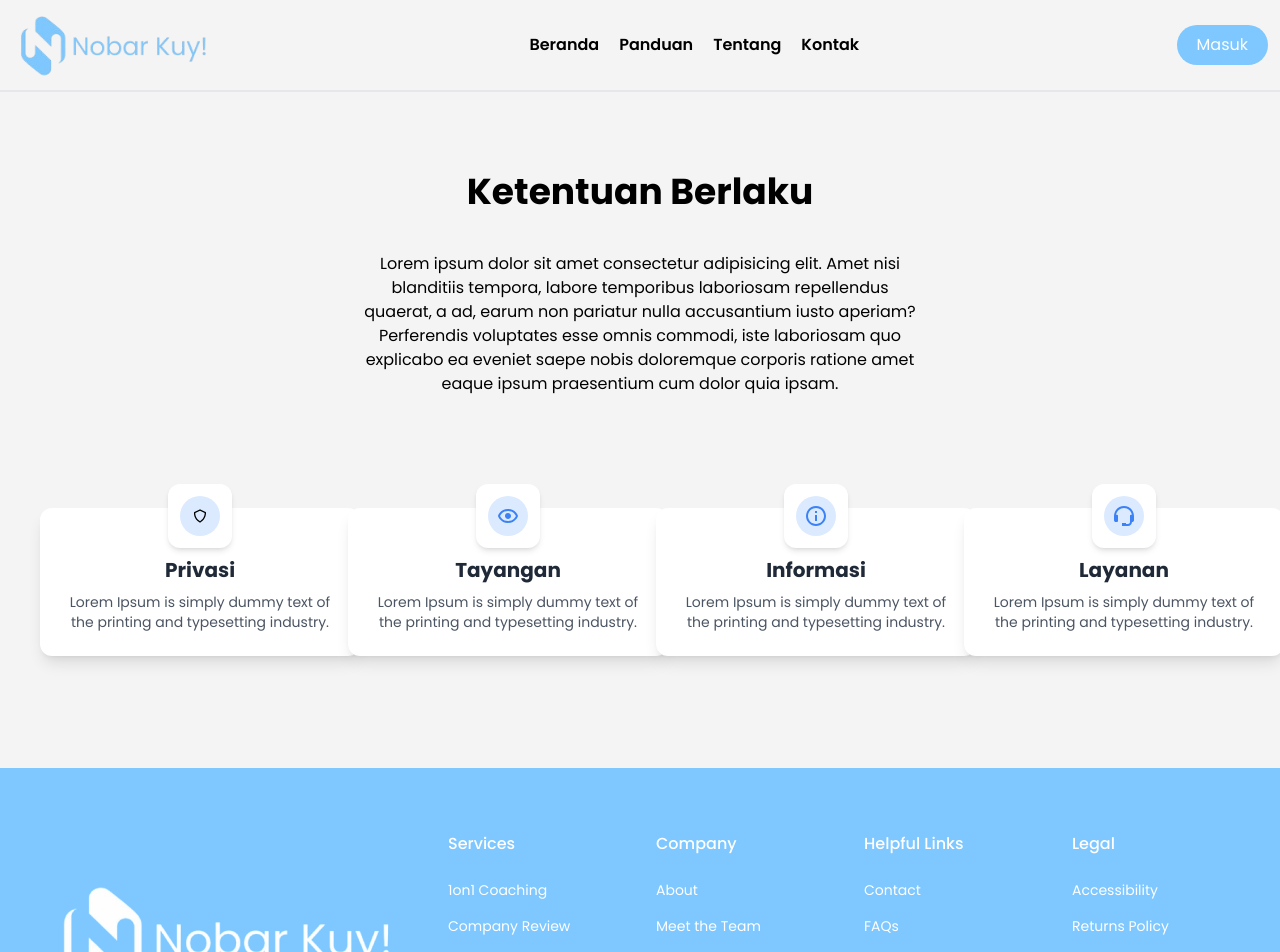
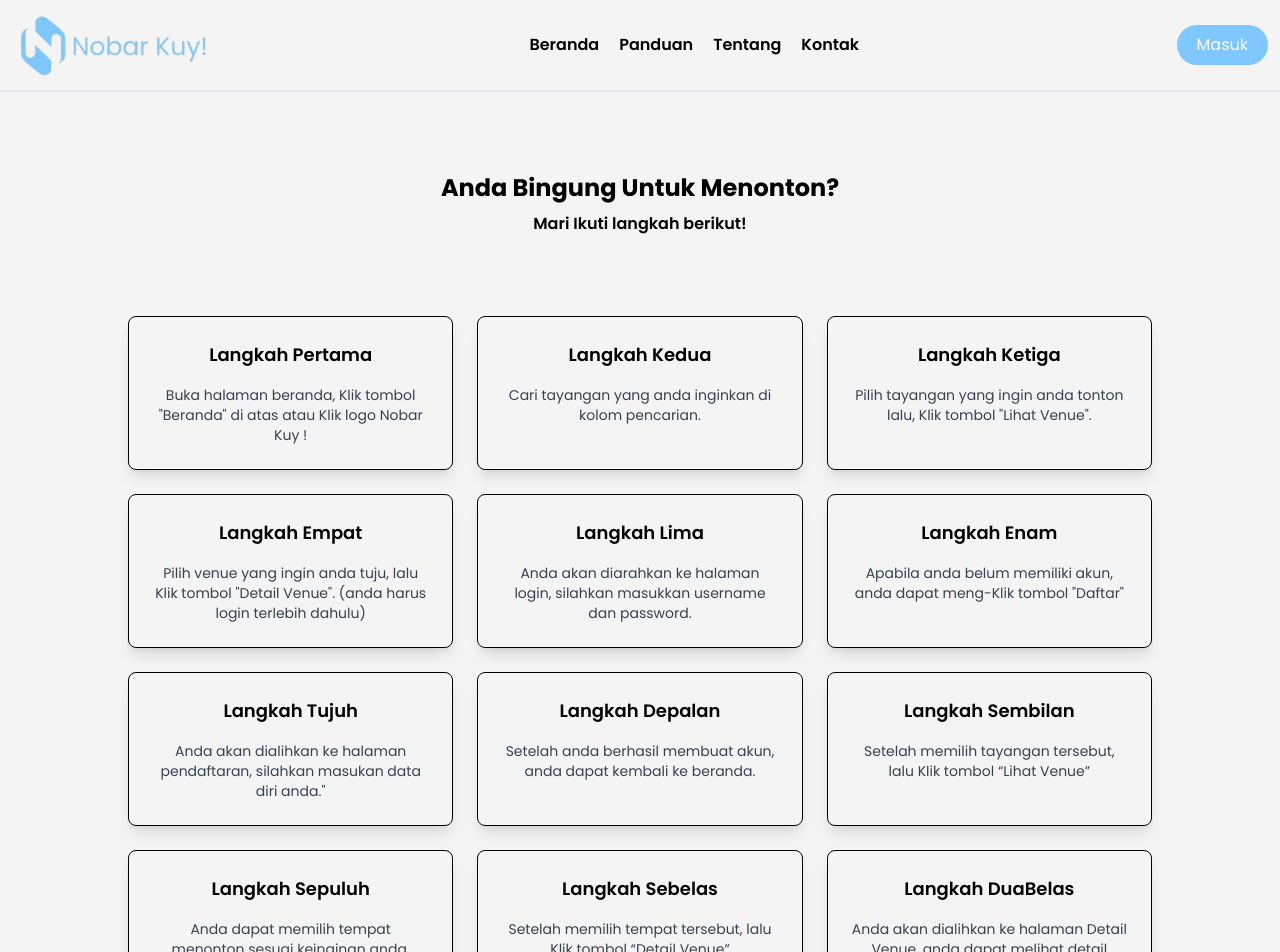
Before and after one commit to KOSATAN7/nkuy-fe, a React (Vite) app: page /panduan in a window 1280 px wide. Shown: the top 952 px of the page. Built offline with nearby package versions, Linux system fonts and the light colour scheme.

Commit message:
new panduan page

```diff
--- a/src/pages/UserPage/Panduan/index.tsx
+++ b/src/pages/UserPage/Panduan/index.tsx
@@ -1,42 +1,104 @@
 import MainLayout from "../LandingPage/Layout";
-import PanduanCard from "./components/PanduanCard";
-import { BiShield, BiInfoCircle, BiShow, BiSupport } from "react-icons/bi";
 
 const PanduanPage = () => {
+    const steps = [
+        {
+            title: "Langkah Pertama",
+            description: 'Buka halaman beranda, Klik tombol "Beranda" di atas atau Klik logo Nobar Kuy !',
+        },
+        {
+            title: "Langkah Kedua",
+            description: "Cari tayangan yang anda inginkan di kolom pencarian.",
+        },
+        {
+            title: "Langkah Ketiga",
+            description: 'Pilih tayangan yang ingin anda tonton lalu, Klik tombol "Lihat Venue".',
+        },
+        {
+            title: "Langkah Empat",
+            description:
+                'Pilih venue yang ingin anda tuju, lalu Klik tombol "Detail Venue". (anda harus login terlebih dahulu)',
+        },
+        {
+            title: "Langkah Lima",
+            description: "Anda akan diarahkan ke halaman login, silahkan masukkan username dan password.",
+        },
+        {
+            title: "Langkah Enam",
+            description: 'Apabila anda belum memiliki akun, anda dapat meng-Klik tombol "Daftar"',
+        },
+        {
+            title: "Langkah Tujuh",
+            description: 'Anda akan dialihkan ke halaman pendaftaran, silahkan masukan data diri anda."',
+        },
+        {
+            title: "Langkah Depalan",
+            description: 'Setelah anda berhasil membuat akun, anda dapat kembali ke beranda.',
+        },
+        {
+            title: "Langkah Sembilan",
+            description: 'Setelah memilih tayangan tersebut, lalu Klik tombol “Lihat Venue”',
+        },
+        {
+            title: "Langkah Sepuluh",
+            description: 'Anda dapat memilih tempat menonton sesuai keinginan anda.',
+        },
+        {
+            title: "Langkah Sebelas",
+            description: 'Setelah memilih tempat tersebut, lalu Klik tombol “Detail Venue”',
+        },
+        {
+            title: "Langkah DuaBelas",
+            description: 'Anda akan dialihkan ke halaman Detail Venue, anda dapat melihat detail tempat yang dipilih.',
+        },
+        {
+            title: "Langkah TigaBelas",
+            description: 'Setelah itu anda klik tombol “Pesan Sekarang”, anda akan dialihkan ke halaman menu',
+        },
+        {
+            title: "Langkah EmpatBelas",
+            description: 'Anda dapat melihat makanan yang tersedia di venue tersebut.',
+        },
+        {
+            title: "Langkah LimaBelas",
+            description: 'Pilih makanan dan tambahkan pesanan. (*minimal pembelian 50K, *wajib pesan)',
+        },
+        {
+            title: "Langkah EnamBelas",
+            description: 'Setelah anda menghadiri acara tersebut, login ke akun anda, lalu pilih tempat yang anda kunjungi tersebut.',
+        },
+        {
+            title: "Langkah TujuhBelas",
+            description: 'Lalu, berikan ulasan atau penilaian tentang tempat anda yang kunjungi tersebut.',
+        },
+        {
+            title: "Langkah DepalanBelas",
+            description: 'Kirimkan ulasan anda, agar membantu pengguna lain.',
+        },
+    ];
+
     return (
         <MainLayout>
-            <div className="px-10">
-
-                <div className="flex flex-col justify-center items-center mt-20">
-                    <h1 className="font-bold text-4xl">Ketentuan Berlaku</h1>
-                    <h3 className="mt-10 text-center px-80">Lorem ipsum dolor sit amet consectetur adipisicing elit. Amet nisi blanditiis tempora, labore temporibus laboriosam repellendus quaerat, a ad, earum non pariatur nulla accusantium iusto aperiam? Perferendis voluptates esse omnis commodi, iste laboriosam quo explicabo ea eveniet saepe nobis doloremque corporis ratione amet eaque ipsum praesentium cum dolor quia ipsam.</h3>
-                    <div className="mt-28 mb-28 grid grid-cols-4 gap-8">
-                        <PanduanCard
-                            title="Privasi"
-                            description="Lorem Ipsum is simply dummy text of the printing and typesetting industry."
-                            icon={<BiShield />}
-                        />
-                        <PanduanCard
-                            title="Tayangan"
-                            description="Lorem Ipsum is simply dummy text of the printing and typesetting industry."
-                            icon={<BiShow className="w-6 h-6 text-blue-500" />}
-                        />
-                        <PanduanCard
-                            title="Informasi"
-                            description="Lorem Ipsum is simply dummy text of the printing and typesetting industry."
-                            icon={<BiInfoCircle className="w-6 h-6 text-blue-500" />}
-                        />
-                        <PanduanCard
-                            title="Layanan"
-                            description="Lorem Ipsum is simply dummy text of the printing and typesetting industry."
-                            icon={<BiSupport className="w-6 h-6 text-blue-500" />}
-                        />
-
+            <div className="min-h-screen flex flex-col items-center px-6 py-10">
+                <div className="w-full max-w-5xl">
+                    <h1 className="font-bold text-2xl text-center mb-2 mt-10">Anda Bingung Untuk Menonton?</h1>
+                    <p className="font-semibold text-1xl text-center mb-20">Mari Ikuti langkah berikut!</p>
+                    {/* Grid container */}
+                    <div className="grid grid-cols-1 sm:grid-cols-2 lg:grid-cols-3 gap-6 mb-20">
+                        {steps.map((step, index) => (
+                            <div
+                                key={index}
+                                className=" shadow-lg rounded-lg p-6 text-center border border-black "
+                            >
+                                <h2 className="font-semibold text-lg mb-4">{step.title}</h2>
+                                <p className="text-sm text-gray-700">{step.description}</p>
+                            </div>
+                        ))}
                     </div>
                 </div>
             </div>
         </MainLayout>
-    )
-}
+    );
+};
 
 export default PanduanPage;
```
